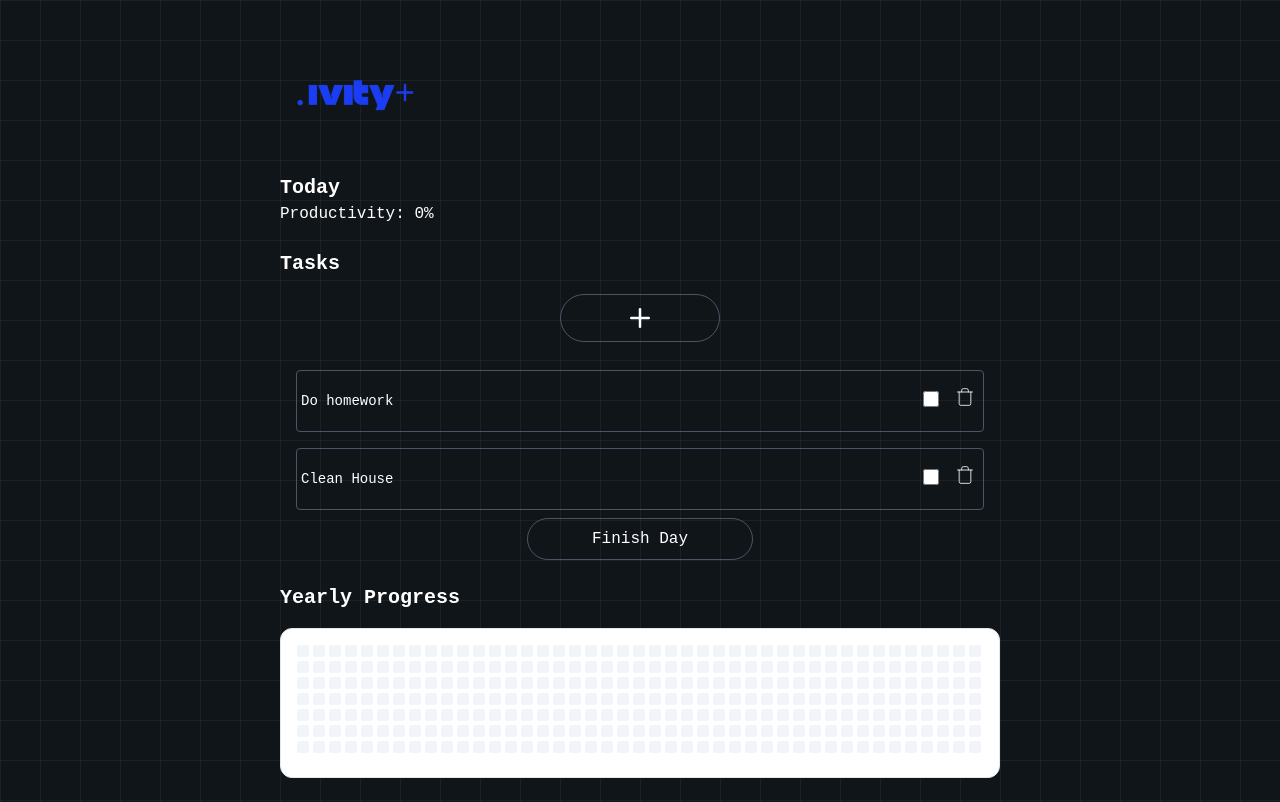
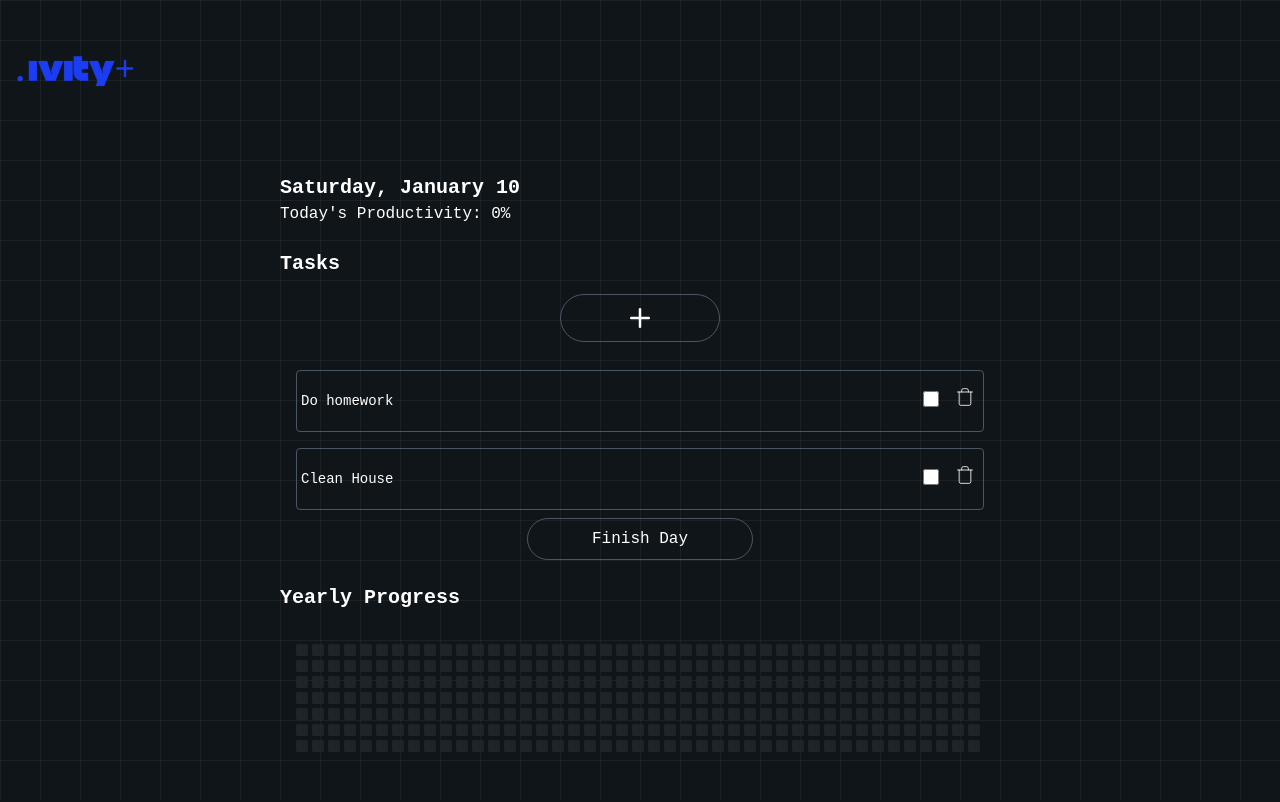
Before and after one commit to tltnsk/productivity-plus, a Next.js app: page / in a window 1280 px wide. Built offline with nearby package versions, Linux system fonts and the light colour scheme.

Commit message:
Add todays date

```diff
--- a/src/app/globals.css
+++ b/src/app/globals.css
@@ -3,13 +3,6 @@
 :root {
   --background: #ffffff;
   --foreground: #171717;
-}
-
-@theme inline {
-  --color-background: var(--background);
-  --color-foreground: var(--foreground);
-  --font-sans: var(--font-geist-sans);
-  --font-mono: var(--font-geist-mono);
 }
 
 @media (prefers-color-scheme: dark) {
@@ -20,7 +13,7 @@
 }
 
 body {
-  background-color: #0f172a;
+  background-color: #10151a;
   background-image: linear-gradient(
       rgba(255, 255, 255, 0.05) 1px,
       transparent 1px
--- a/src/app/page.tsx
+++ b/src/app/page.tsx
@@ -109,12 +109,18 @@ export default function Home() {
     setTasks([]);
   };
 
+  const today = new Date().toLocaleDateString("en-US", {
+    weekday: "long",
+    day: "numeric",
+    month: "long",
+  });
+
   return (
-    <main className="p-6 max-w-3xl mx-auto">
+    <main>
       <Image src="/logo-new.png" alt="Logo" width={150} height={150} priority />
-
-      <h2 className="text-xl font-semibold"> Today</h2>
-      <p>Productivity: {calculateProductivityScore(tasks)}%</p>
+      <div className="p-6 max-w-3xl mx-auto">
+        <h2 className="text-xl font-semibold">{today}</h2>
+        <p>Today's Productivity: {calculateProductivityScore(tasks)}%</p>
 
         <section className="mt-6">
           <h2 className="text-xl font-semibold">Tasks</h2>
@@ -147,6 +153,7 @@ export default function Home() {
           <h2 className="text-xl font-semibold">Yearly Progress</h2>
           <ProductivityGrid history={dailyHistory} />
         </section>
+      </div>
     </main>
   );
 }
--- a/src/components/ProductivityGrid.tsx
+++ b/src/components/ProductivityGrid.tsx
@@ -11,7 +11,7 @@ export default function ProductivityGrid({ history }: ProductivityGridProps) {
     return d.toLocaleDateString().slice(0, 10);
   });
   return (
-    <div className="mt-4 p-4 bg-white border border-slate-200 rounded-xl">
+    <div className="mt-4 p-4  border-slate-200 rounded-xl">
       <div className="grid grid-flow-col grid-rows-7 gap-1 overflow-x-auto pb-2">
         {days.map((date, index) => {
           // 2. Find if we have history for this specific date
@@ -22,7 +22,7 @@ export default function ProductivityGrid({ history }: ProductivityGridProps) {
           const score = historyMap[date] || 0;
 
           // 3. Determine color based on score
-          let colorClass = "bg-slate-100"; // Default empty
+          let colorClass = "bg-[#1f2429]"; // Default empty
           if (score > 0) colorClass = "bg-green-100";
           if (score > 30) colorClass = "bg-green-300";
           if (score > 60) colorClass = "bg-green-500";
```
Lines whose indentation alone changed are shown as unchanged.
